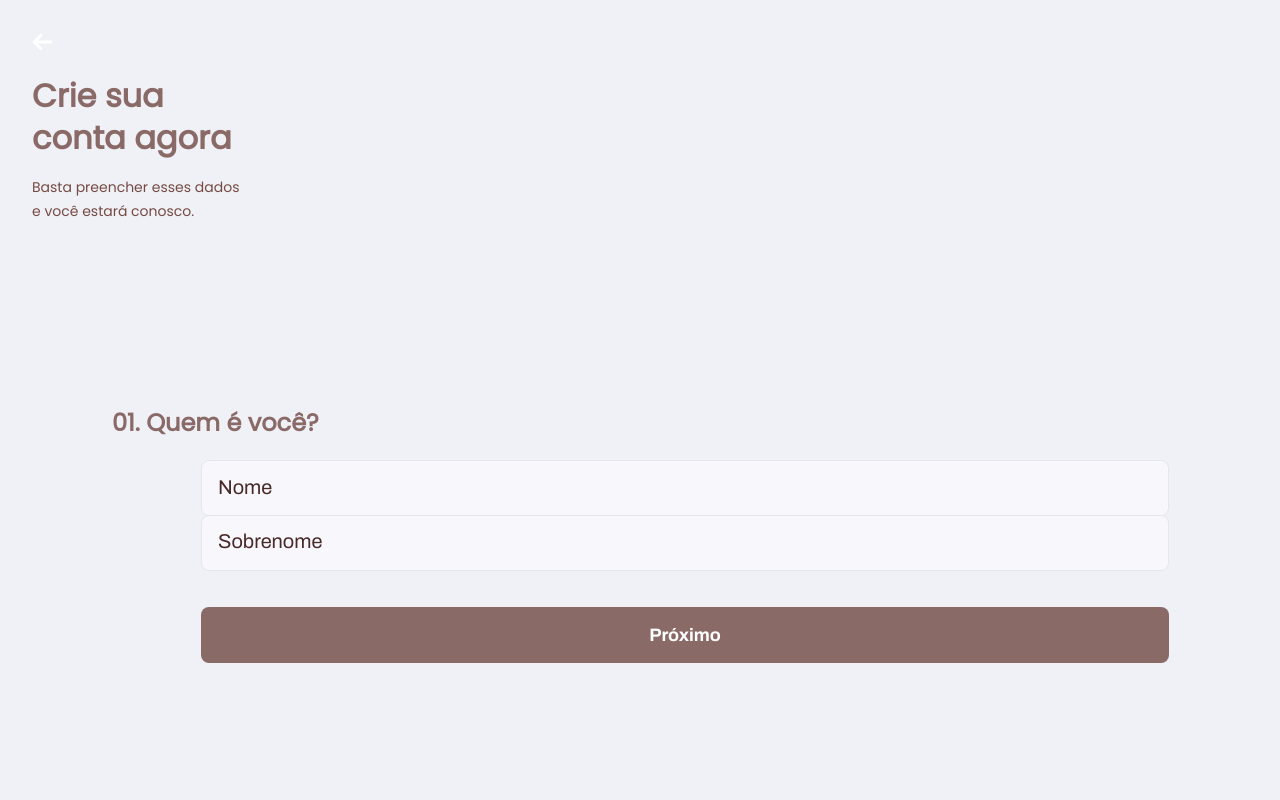
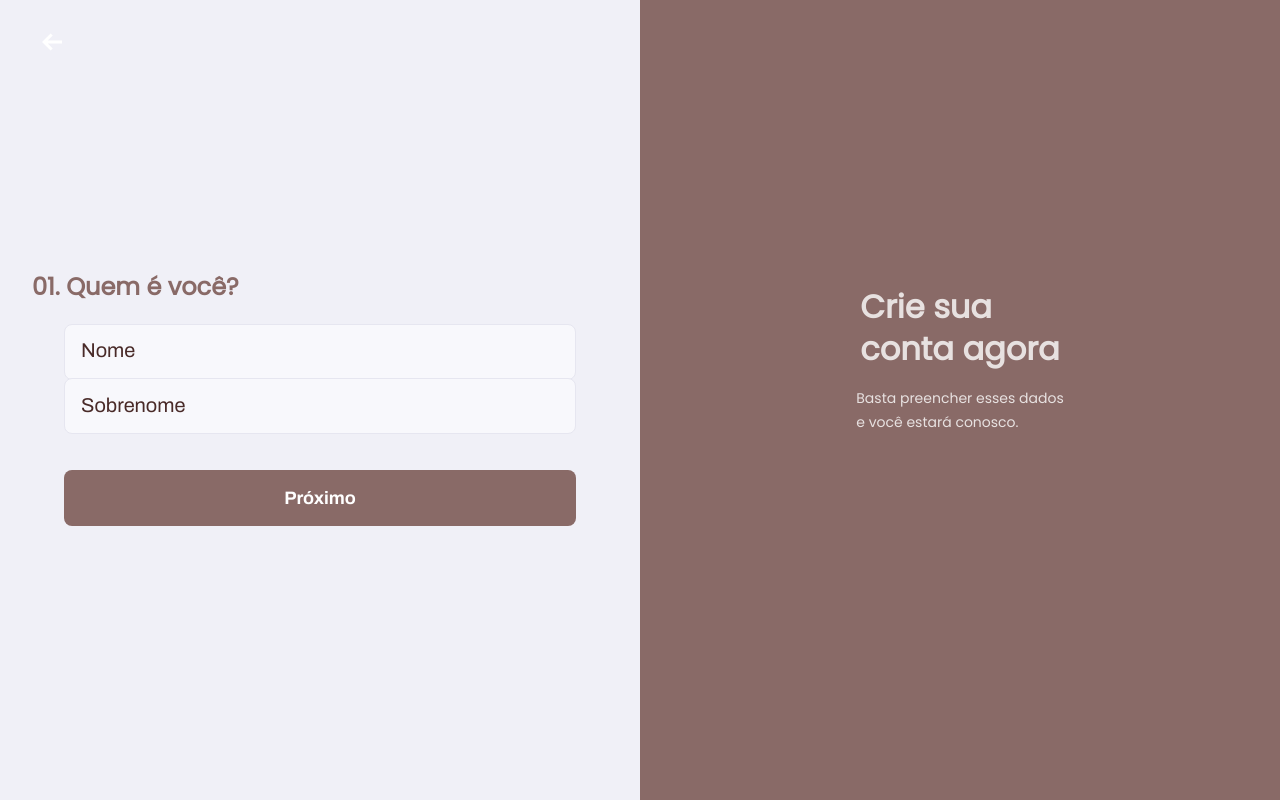
Before and after one commit to LucasCaputo/web-so-estrela-cara, a React (Create React App) app: page /cadastro in a window 1280 px wide. Built offline with nearby package versions, Linux system fonts and the light colour scheme.

Commit message:
style: adiciona estilo do criar conta desktop

```diff
--- a/src/components/PageHeaderLogo/styles.css
+++ b/src/components/PageHeaderLogo/styles.css
@@ -28,11 +28,10 @@
         justify-content: center;
     }
     #logo-component img {
-        width: 50rem;
+        width: 40rem;
+        margin-bottom: 1.6rem;
     }
     #logo-component p {
-        align-self: flex-start;
-        margin-left: 10rem;
-        padding-left: 5rem;
+        font-size: 2.4rem;
     }
 }
--- a/src/pages/Register/styles.css
+++ b/src/pages/Register/styles.css
@@ -92,48 +92,41 @@
     background: var(--color-primary-light);
 }
 
-#show-logo-web {
-    display: none;
-}
-
 @media(min-width: 1100px) {
     #page-register {
         width: 100%;
         align-items: center;
-    }
-    #page-register-content {
-        display: grid;
-        grid-template-columns: 100% 100%;
-        grid-template-rows: auto;
-    }
-    .button-back {
-        margin-top: -7rem;
-        margin-bottom: 11rem;
+        overflow-x: hidden;
+        display: flex;
+        flex-direction: row-reverse;
     }
     .page-register-main {
-        margin-top: 3rem;
-        margin-right: -1rem;
+        width: 100%;
     }
-    .page-register-main main {
-        margin: 7rem auto;
-        padding-left: 8rem;
+
+    #page-register .page-header {
+        background-color: var(--color-primary);
+        height: 100%;
     }
-    .page-register-main main>div {
-        text-align: left;
-        margin-left: -32rem;
+
+    .page-reister__content-header {
+        display: flex;
+        flex-direction: column;
+        align-items: center;
+        margin: auto 0;
     }
-    .page-register-main main>div h1 {
-        font-size: 3.3rem;
+    .page-register__content-header-title{
+        color: var(--color-title-in-primary);
+        opacity: 0.8;
     }
-    .page-register-main main .button-back {
-        margin-left: -41.3rem;
+
+    #page-register .page-header .top-bar-container{
+        position: absolute;
+        left: 1rem;
     }
-    .page-register-main main fieldset {
-        border: none;
-        width: 80%;
-    }
-    #show-logo-web {
-        display: inherit;
-        margin-right: -11.8rem;
+
+    .page-register__content-header-description{
+        color: var(--color-title-in-primary);
+        opacity: 0.8;
     }
 }
```
